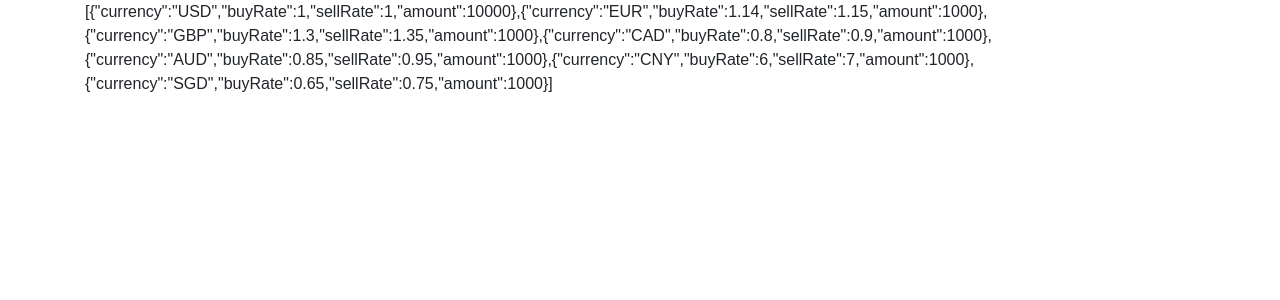
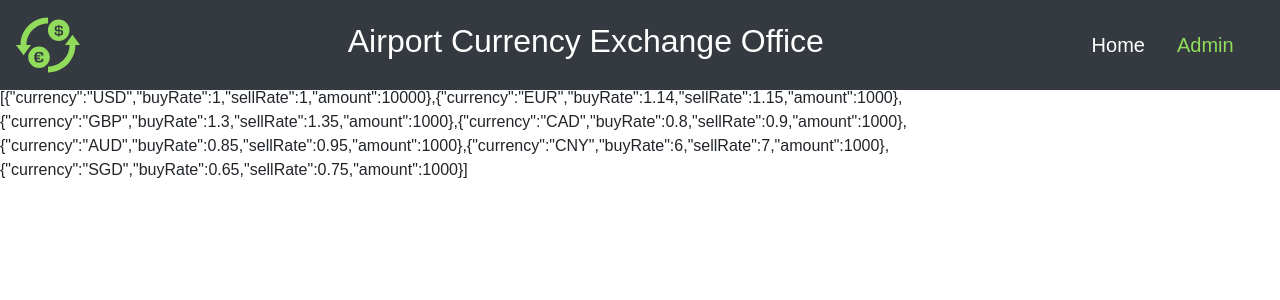
Before and after one commit to vitaly-redkin/exchange-office, a React (Create React App) app: page / in a window 1280 px wide. Shown: the top 300 px of the page. Built offline with nearby package versions, Linux system fonts and the light colour scheme.

Commit message:
Header and router added

```diff
--- a/package.json
+++ b/package.json
@@ -1,5 +1,5 @@
 {
-  "name": "my-app",
+  "name": "exchange-office",
   "version": "0.1.0",
   "private": true,
   "dependencies": {
--- a/public/index.html
+++ b/public/index.html
@@ -9,7 +9,7 @@
       homescreen on Android. See https://developers.google.com/web/fundamentals/engage-and-retain/web-app-manifest/
     -->
     <link rel="manifest" href="%PUBLIC_URL%/manifest.json">
-    <link rel="shortcut icon" href="%PUBLIC_URL%/favicon.ico">
+    <link rel="shortcut icon" href="%PUBLIC_URL%/favicon.png">
     <!--
       Notice the use of %PUBLIC_URL% in the tags above.
       It will be replaced with the URL of the `public` folder during the build.
--- /dev/null
+++ b/src/components/app-header/AppHeader.css
@@ -0,0 +1,49 @@
+.app-header
+{
+    background-color: #222;
+}
+
+.app-header-logo
+{
+    width: 64px;
+    height: 64px;
+}
+
+.app-header-left
+{
+}
+
+.app-header-title
+{
+    color: white;
+    text-align: center;
+    align-items: center;
+    width: 100%;
+}
+
+.app-header-right
+{
+    width: 240px;
+}
+
+.app-header-right div
+{
+    text-align: right;
+    width: 100%;
+}
+
+.app-header-active-link
+{
+    color: white !important;
+}
+
+.nav-link
+{
+    color: #91DC5A;
+    font-size: 1.25rem;
+}
+
+a.nav-link:hover
+{
+    color: white;
+}
--- /dev/null
+++ b/src/components/app-header/AppHeader.tsx
@@ -0,0 +1,44 @@
+/**
+ * Application header component.
+ */
+import * as React from 'react';
+import { RouteComponentProps, withRouter, NavLink } from 'react-router-dom';
+import { Navbar, NavbarBrand, Nav } from 'reactstrap';
+
+import { AppRoutes } from '../../util/AppRoutes';
+
+import './AppHeader.css';
+
+import logo from '../../img/logo.svg';
+
+class AppHeader extends React.Component<RouteComponentProps<{}>> {
+  public render() {
+    return (
+      <Navbar color='dark' dark={true} expand='md' fixed='top'>
+        <NavbarBrand className='app-header-left'>
+          <img alt='Company Logo' src={logo} className='app-header-logo' />
+        </NavbarBrand>
+        <Nav className='app-header-title'>
+          <h2 className='app-header-title'>Airport Currency Exchange Office{this.pageSubtitle}</h2>
+        </Nav>
+        <Nav className='app-header-right'>
+          <NavLink to={AppRoutes.Home} className='nav-link' activeClassName='app-header-active-link' exact={true}>
+            Home
+          </NavLink>
+          <NavLink to={AppRoutes.Admin} className='nav-link' activeClassName='app-header-active-link' exact={true}>
+            Admin
+          </NavLink>
+        </Nav>
+      </Navbar>
+    );
+  }
+
+  /**
+   * Page subtitle.
+   */
+  private get pageSubtitle(): string {
+    return (this.props.location.pathname === AppRoutes.Admin ? ' - Admin' : '');
+  }
+}
+
+export default withRouter(AppHeader);
--- a/src/components/main/Main.css
+++ b/src/components/main/Main.css
@@ -0,0 +1,4 @@
+.app-header-contaner
+{
+    height: 86px;
+}
--- a/src/components/main/Main.tsx
+++ b/src/components/main/Main.tsx
@@ -4,8 +4,9 @@
 
 import * as React from 'react';
 import { RouteComponentProps, withRouter } from 'react-router-dom';
-import { Container, Row, Col } from 'reactstrap';
+import AppHeader from '../app-header/AppHeader';
 import Routes from '../routes/Routes';
+
 import './Main.css';
 
 // Required to make the component "withRouter-enabled".
@@ -15,13 +16,14 @@ interface IDummyProps {
 export class Main extends React.PureComponent<RouteComponentProps<IDummyProps>>  {
   public render(): JSX.Element {
     return (
-      <Container>
-        <Row>
-          <Col>
-            <Routes />
-          </Col>
-        </Row>
-      </Container>
+      <div>
+        <div className='app-header-contaner'>
+          <AppHeader />
+        </div>
+        <div>
+          <Routes />
+        </div>
+      </div>
     );
   }
 }
--- a/src/components/routes/Routes.tsx
+++ b/src/components/routes/Routes.tsx
@@ -17,7 +17,7 @@ class Routes extends React.PureComponent<RouteComponentProps<IDummyProps>> {
     return (
       <Switch>
         <Route path={AppRoutes.Home} component={Home} exact={true} />
-        <Route path={AppRoutes.Admin} component={Admin} />
+        <Route path={AppRoutes.Admin} component={Admin} exact={true} />
         <Redirect to={AppRoutes.Home} />
       </Switch>
     );
```
Also changed, not shown: public/favicon.png (added), public/manifest.json, src/img/logo.svg (added).
